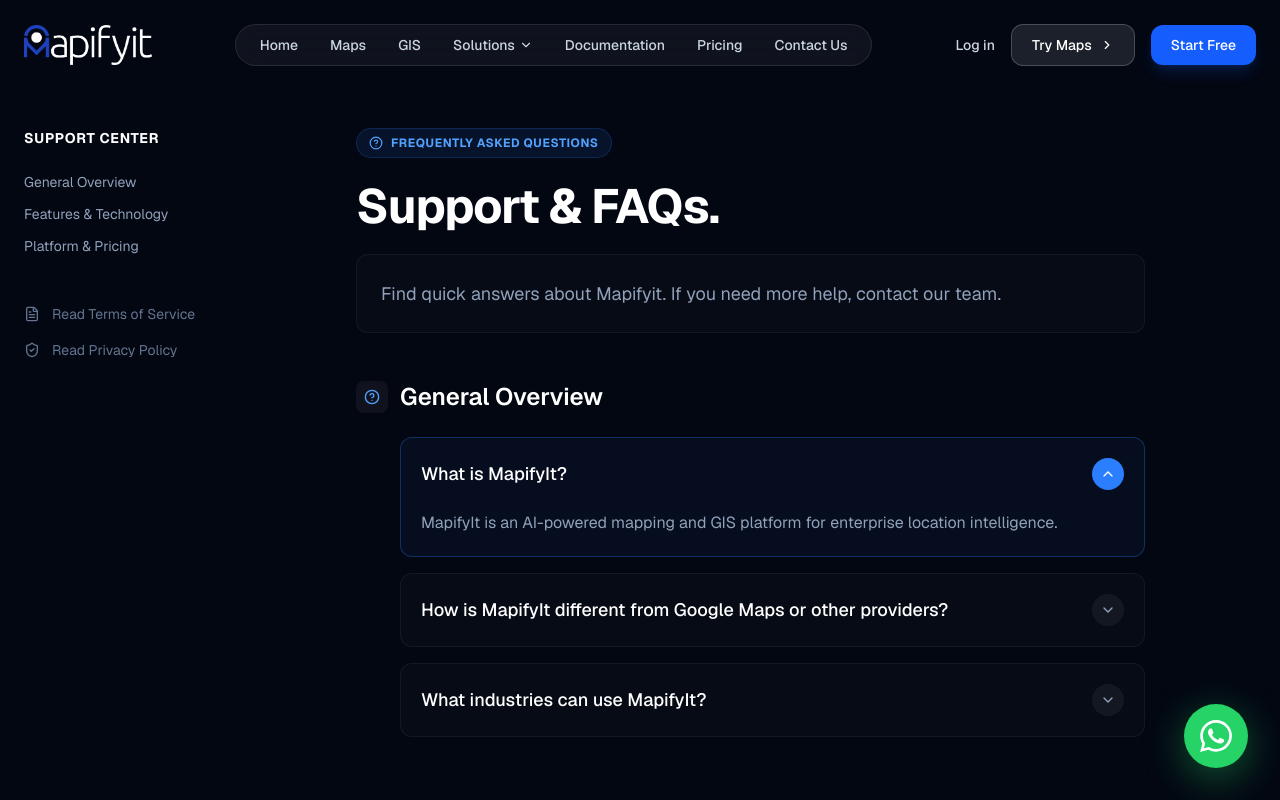
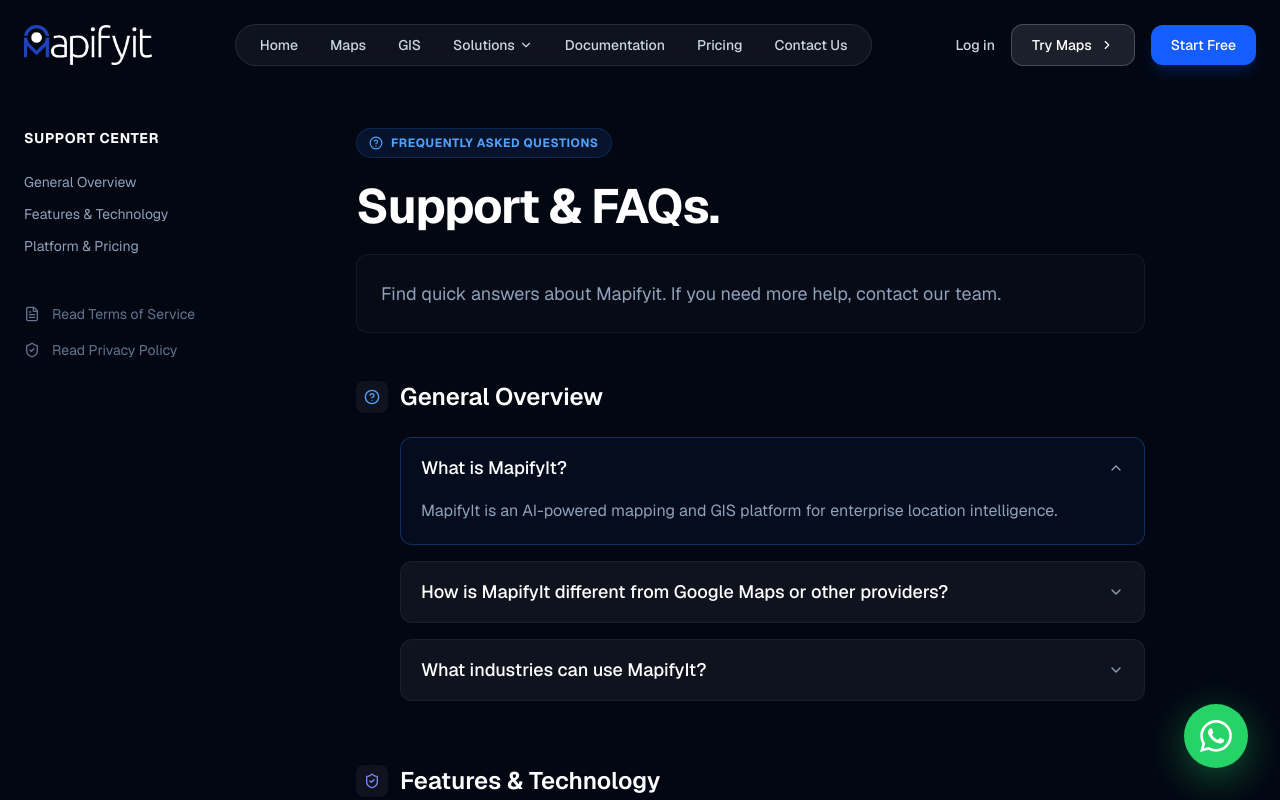
Before and after one commit to malik9594/mapifyit-web, a Next.js app: page /faqs in a window 1280 px wide. Shown: the top 800 px of the page. Built offline with nearby package versions, Linux system fonts and the light colour scheme.

Commit message:
new fixes relted to faqs

```diff
--- a/app/faqs/page.tsx
+++ b/app/faqs/page.tsx
@@ -1,9 +1,10 @@
 import React from 'react';
 import Link from 'next/link';
 import { HelpCircle, FileText, ShieldCheck, MessageCircle } from 'lucide-react';
-import { Reveal } from '@/components/Reveal';
 import { faqCategories } from '@/data/faqData';
 import FAQSection from '@/components/FAQSection';
+
+export const dynamic = 'force-static';
 
 export default function FAQPage() {
     return (
--- a/components/FAQSection.tsx
+++ b/components/FAQSection.tsx
@@ -1,7 +1,4 @@
-"use client";
-
-import React, { useState } from 'react';
-import { motion, AnimatePresence } from 'framer-motion';
+import React from 'react';
 import { ChevronDown, HelpCircle, ShieldCheck, MessageCircle } from 'lucide-react';
 import { faqCategories } from '@/data/faqData';
 
@@ -16,18 +13,15 @@ interface FAQSectionProps {
   defaultOpen?: boolean;
 }
 
+/**
+ * Server component version of the FAQ accordion.
+ * Uses native <details>/<summary> so no client-side JS or hydration is needed.
+ */
 export default function FAQSection({ categoryId, defaultOpen = false }: FAQSectionProps) {
-  // We import the data directly into the client component
-  // This ensures the data is in the JS bundle, NOT "inline" in the HTML for serialization.
-  const category = faqCategories.find(c => c.id === categoryId);
-  const [openIndex, setOpenIndex] = useState<number | null>(defaultOpen ? 0 : null);
+  const category = faqCategories.find((c) => c.id === categoryId);
+  if (!category) return null;
 
-  if (!category) return null;
   const CategoryIcon = IconMap[category.iconId];
-
-  const toggleFaq = (index: number) => {
-    setOpenIndex(openIndex === index ? null : index);
-  };
 
   return (
     <section id={category.id} className="scroll-mt-32">
@@ -39,46 +33,21 @@ export default function FAQSection({ categoryId, defaultOpen = false }: FAQSecti
       </div>
 
       <div className="space-y-4 lg:pl-11">
-        {category.faqs.map((faq, index) => {
-          const isOpen = openIndex === index;
-          return (
-            <motion.div
-              key={index}
-              initial={false}
-              animate={{ backgroundColor: isOpen ? 'rgba(59, 130, 246, 0.05)' : 'rgba(255, 255, 255, 0.02)' }}
-              className={`border rounded-xl overflow-hidden transition-colors duration-300 ${isOpen ? 'border-blue-500/30' : 'border-white/5 hover:border-white/10'}`}
-            >
-              <button
-                onClick={() => toggleFaq(index)}
-                className="w-full flex items-center justify-between p-5 text-left focus:outline-none"
-              >
-                <span className="text-base md:text-lg font-medium text-white">{faq.question}</span>
-                <motion.div
-                  animate={{ rotate: isOpen ? 180 : 0 }}
-                  transition={{ duration: 0.3 }}
-                  className={`w-8 h-8 rounded-full flex items-center justify-center shrink-0 ml-4 ${isOpen ? 'bg-blue-500 text-white' : 'bg-white/5 text-slate-400'}`}
-                >
-                  <ChevronDown className="w-4 h-4" />
-                </motion.div>
-              </button>
-
-              <AnimatePresence initial={false}>
-                {isOpen && (
-                  <motion.div
-                    initial={{ height: 0, opacity: 0 }}
-                    animate={{ height: 'auto', opacity: 1 }}
-                    exit={{ height: 0, opacity: 0 }}
-                    transition={{ duration: 0.3, ease: 'easeInOut' }}
-                  >
-                    <div className="px-5 pb-5 pt-0 text-slate-400 leading-relaxed text-sm md:text-base">
-                      {faq.answer}
-                    </div>
-                  </motion.div>
-                )}
-              </AnimatePresence>
-            </motion.div>
-          );
-        })}
+        {category.faqs.map((faq, index) => (
+          <details
+            key={faq.question}
+            className="group border border-white/5 rounded-xl bg-white/5 open:bg-blue-500/5 open:border-blue-500/30 transition-colors duration-300"
+            open={defaultOpen && index === 0}
+          >
+            <summary className="list-none cursor-pointer px-5 py-4 flex items-center justify-between text-left text-white text-base md:text-lg font-medium">
+              <span>{faq.question}</span>
+              <ChevronDown className="w-4 h-4 text-slate-400 transition-transform duration-300 group-open:rotate-180" />
+            </summary>
+            <div className="px-5 pb-5 text-slate-400 leading-relaxed text-sm md:text-base">
+              {faq.answer}
+            </div>
+          </details>
+        ))}
       </div>
     </section>
   );
```
